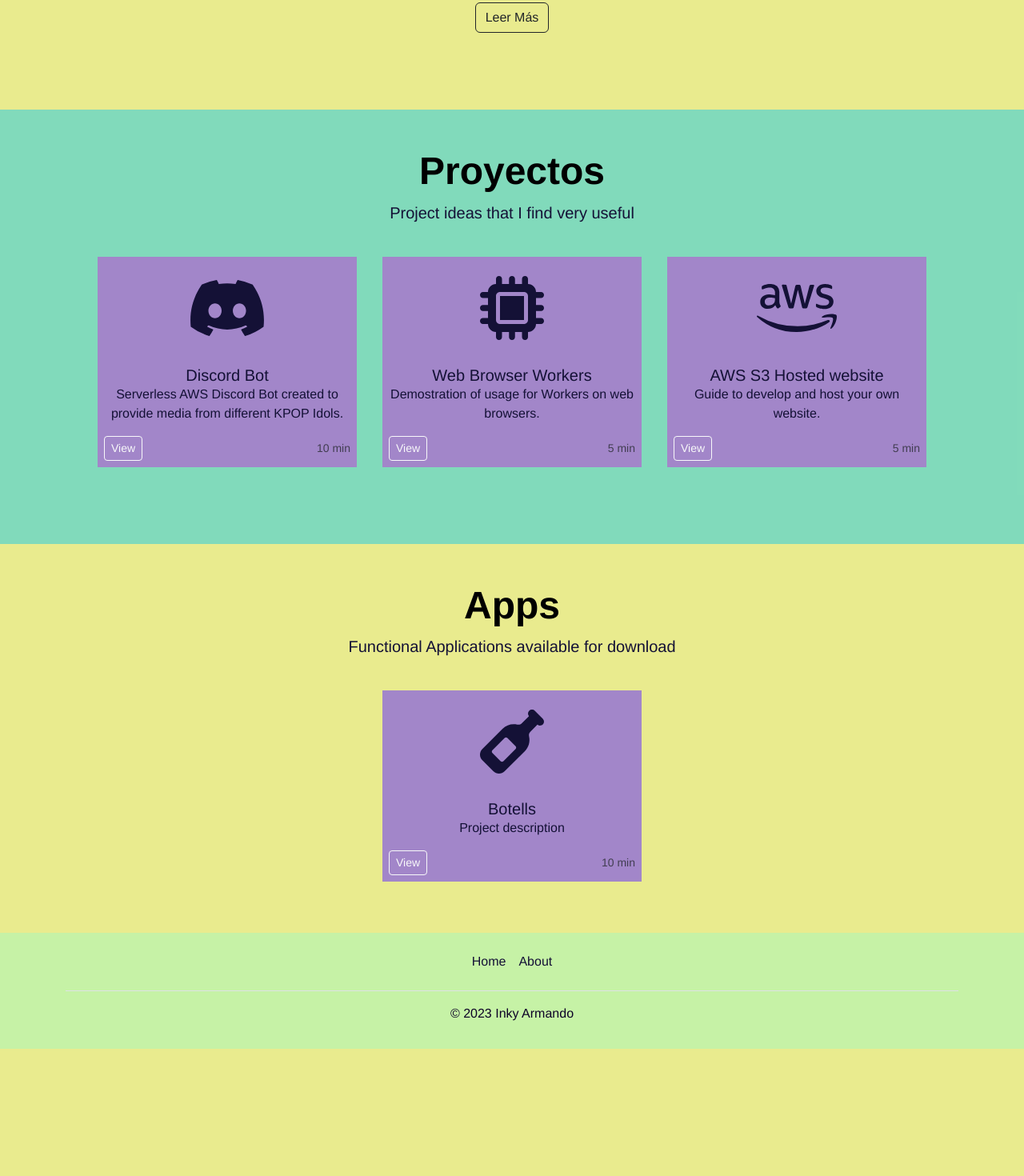
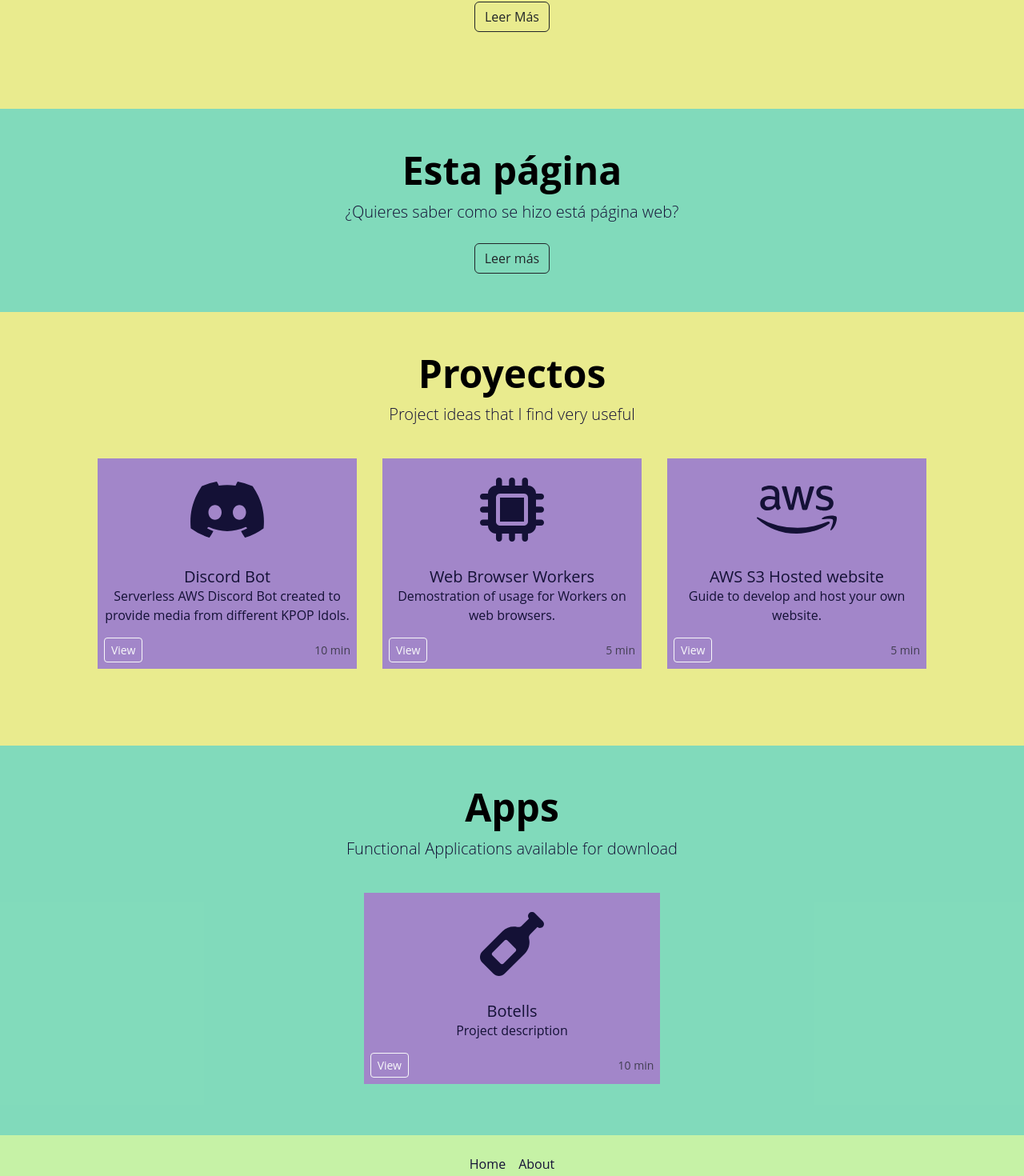
Before and after one commit to inky-armando/inky, a Vue app: page /#/ in a window 1280 px wide. Shown: the part 398-1868 px from the top of the page at 80% size. Before the commit the page ends 1709 px from the top, so only its background shows below. Built offline with nearby package versions, Linux system fonts and the light colour scheme.

Commit message:
Web info and modal component

```diff
--- a/src/App.vue
+++ b/src/App.vue
@@ -78,7 +78,7 @@ body {
 }
 
 #app {
-  font-family: Avenir, Helvetica, Arial, sans-serif;
+  font-family: Ubuntu, Cantarell, 'Open Sans', 'Helvetica Neue', sans-serif;
   -webkit-font-smoothing: antialiased;
   -moz-osx-font-smoothing: grayscale;
   text-align: center;
--- a/src/components/Apps.vue
+++ b/src/components/Apps.vue
@@ -1,5 +1,5 @@
 <template>
-    <div class="container p-5">
+    <div class="p-5">
         <h2 class="display-5 fw-bold text-body-emphasis">Apps</h2>
         <p class="lead mb-4">Functional Applications available for download</p>
         <div class="row justify-content-center">
--- a/src/components/Footer.vue
+++ b/src/components/Footer.vue
@@ -2,11 +2,10 @@
     <footer class="mt-auto py3">
         <div class="container">
             <ul class="nav justify-content-center border-bottom pb-3 mb-3">
-
             <li class="nav-item"><router-link to="/" class="nav-link px-2 text-body-primary">Home</router-link></li>
             <li class="nav-item"><router-link to="/about" class="nav-link px-2 text-body-primary">About</router-link></li>
             </ul>
-            <p class="text-center">© 2023 Inky Armando</p>
+            <p class="text-center">© 2024 Inky Armando</p>
         </div>
     </footer>
 </template>
--- /dev/null
+++ b/src/components/Modal.vue
@@ -0,0 +1,37 @@
+<template>
+    <div class="modal fade" id="exampleModal" tabindex="-1" aria-labelledby="exampleModalLabel" aria-hidden="true">
+        <div class="modal-dialog modal-dialog-scrollable modal-dialog-centered">
+            <div class="modal-content">
+                <div class="modal-header">
+                    <button type="button" class="btn-close" data-bs-dismiss="modal" aria-label="Close"></button>
+                </div>
+                <div class="modal-body">
+                    <slot></slot>
+                </div>
+                <div class="modal-footer">
+                    <button type="button" class="btn btn-outline-dark" data-bs-dismiss="modal">Close</button>
+                </div>
+            </div>
+        </div>
+    </div>
+</template>
+
+<script>
+export default {
+    props: [""]
+}
+</script>
+
+<style>
+.modal-content {
+    background-color: rgb(233, 235, 142) !important;
+}
+
+.modal {
+    --bs-modal-header-border-color: none !important;
+    --bs-modal-footer-border-color: none !important;
+    --bs-modal-inner-border-radius: 0 !important;
+    --bs-modal-border-radius: 0 !important;
+    --bs-modal-border-color: none !important;
+}
+</style>
--- /dev/null
+++ b/src/components/WebInfo.vue
@@ -0,0 +1,31 @@
+<template>
+    <div class="container">
+        <div class="p-3">
+            <h1 class="display-5 fw-bold text-body-emphasis titles">inky-armando.io</h1>
+        </div>
+        <div class="container">
+            <font-awesome-icon icon="fab fa-vuejs" style="font-size: 120px;" class="p-4" />
+            <p>Esta página web fue diseñada y programada utilizando <a href="https://vuejs.org">Vue.js</a> para su
+                funcionalidad
+                y ágil desarrollo.</p>
+        </div>
+        <div class="container">
+            <font-awesome-icon icon="fab fa-bootstrap" style="font-size: 80px;" class="p-4" />
+            <font-awesome-icon icon="fa fa-font-awesome" style="font-size: 80px;" class="p-4" />
+            <p>Para la sección de estilos y graficos se utilizó <a href="https://getbootstrap.com">Bootstrap 5</a> y <a
+                href="https://fontawesome.com">Font Awesome</a> para los iconos.</p>
+        </div>
+    </div>
+</template>
+
+<script>
+export default {
+
+}
+</script>
+
+<style>
+.titles {
+    color: rgb(20, 17, 54) !important;
+}
+</style>
--- a/src/main.js
+++ b/src/main.js
@@ -11,7 +11,7 @@ import { FontAwesomeIcon } from '@fortawesome/vue-fontawesome'
 /* import specific icons */
 import { faLanguage } from '@fortawesome/free-solid-svg-icons'
 import { faMicrochip } from '@fortawesome/free-solid-svg-icons'
-import { faWineBottle } from '@fortawesome/free-solid-svg-icons';
+import { faWineBottle } from '@fortawesome/free-solid-svg-icons'
 import { faAws } from '@fortawesome/free-brands-svg-icons'
 import { faLinkedin } from '@fortawesome/free-brands-svg-icons'
 import { faYoutube } from '@fortawesome/free-brands-svg-icons'
@@ -19,6 +19,9 @@ import { faInstagram } from '@fortawesome/free-brands-svg-icons'
 import { faGithub } from '@fortawesome/free-brands-svg-icons'
 import { faTwitch } from '@fortawesome/free-brands-svg-icons'
 import { faDiscord } from '@fortawesome/free-brands-svg-icons'
+import { faVuejs } from '@fortawesome/free-brands-svg-icons'
+import { faFontAwesome } from '@fortawesome/free-solid-svg-icons'
+import { faBootstrap } from '@fortawesome/free-brands-svg-icons'
 
 import 'popper.js'
 import './assets/app.css';
@@ -26,7 +29,7 @@ import 'bootstrap/dist/css/bootstrap.css'
 import 'bootstrap-vue/dist/bootstrap-vue.css'
 import "bootstrap";
 
-library.add(faLinkedin, faYoutube, faInstagram, faGithub, faTwitch, faLanguage, faDiscord, faAws, faMicrochip, faWineBottle)
+library.add(faLinkedin, faYoutube, faInstagram, faGithub, faTwitch, faLanguage, faDiscord, faAws, faMicrochip, faWineBottle, faVuejs, faBootstrap, faFontAwesome)
 
 
 createApp(App).use(router).component('font-awesome-icon', FontAwesomeIcon).mount('#app')
--- a/src/views/HomeView.vue
+++ b/src/views/HomeView.vue
@@ -1,23 +1,40 @@
 <template>
   <div class="home">
     <Header></Header>
-    <Projects class="bg-projects"></Projects>
-    <Apps></Apps>
+    <div class="bg-projects">
+      <div class="p-5">
+        <h2 class="display-5 fw-bold text-body-emphasis titles">Esta página</h2>
+        <p class="lead mb-4">¿Quieres saber como se hizo está página web?</p>
+        <button class="btn btn-outline-dark" data-bs-toggle="modal" data-bs-target="#exampleModal">Leer más</button>
+      </div>
+    </div>
+    <Projects></Projects>
+    <Apps class="bg-projects"></Apps>
+    <Modal>
+      <WebInfo></WebInfo>
+    </Modal>
   </div>
 </template>
 
 <script>
 // @ is an alias to /src
-import Header from '@/components/Header.vue';
-import Apps from '@/components/Apps.vue';
-import Projects from '@/components/Projects.vue';
+import Header from '@/components/Header.vue'
+import Apps from '@/components/Apps.vue'
+import Projects from '@/components/Projects.vue'
+import Modal from '@/components/Modal.vue'
+import WebInfo from '@/components/WebInfo.vue'
 
 export default {
   name: 'HomeView',
   components: {
+    Modal,
     Header,
     Apps,
-    Projects
+    Projects,
+    WebInfo
+},
+  methods: {
+
   }
 }
 </script>
```
